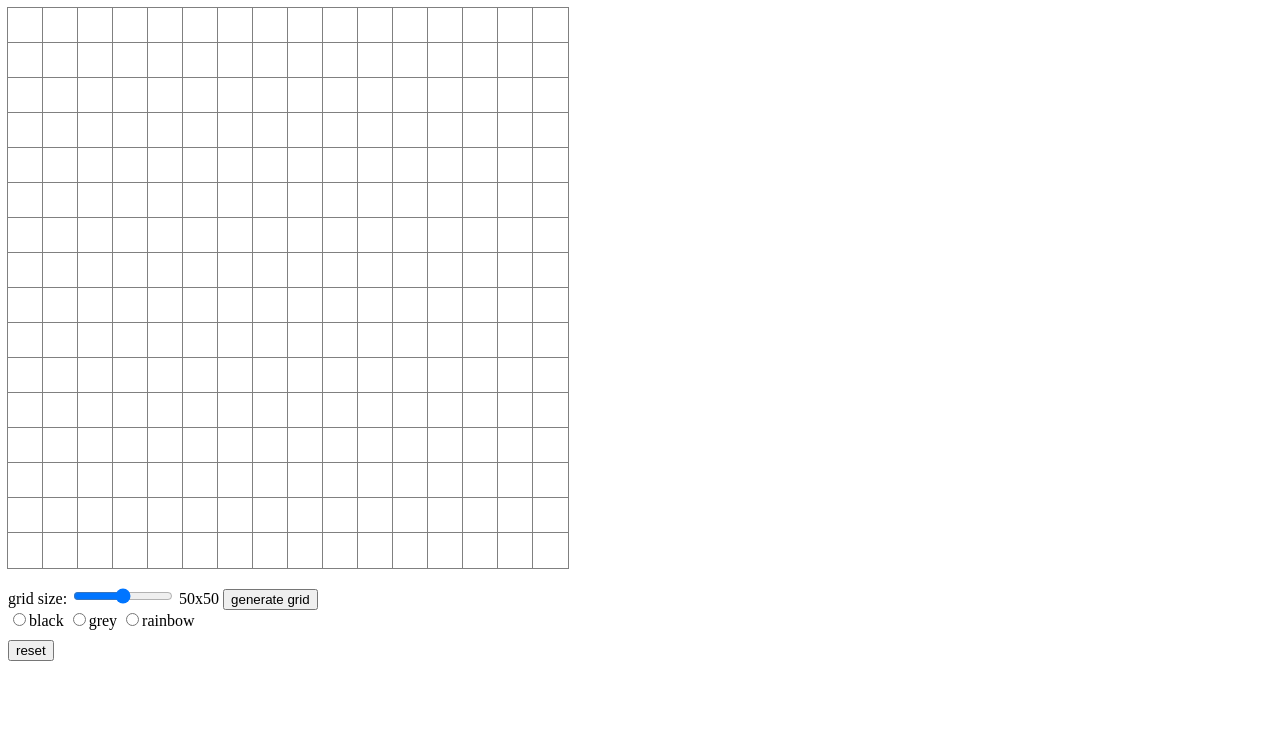
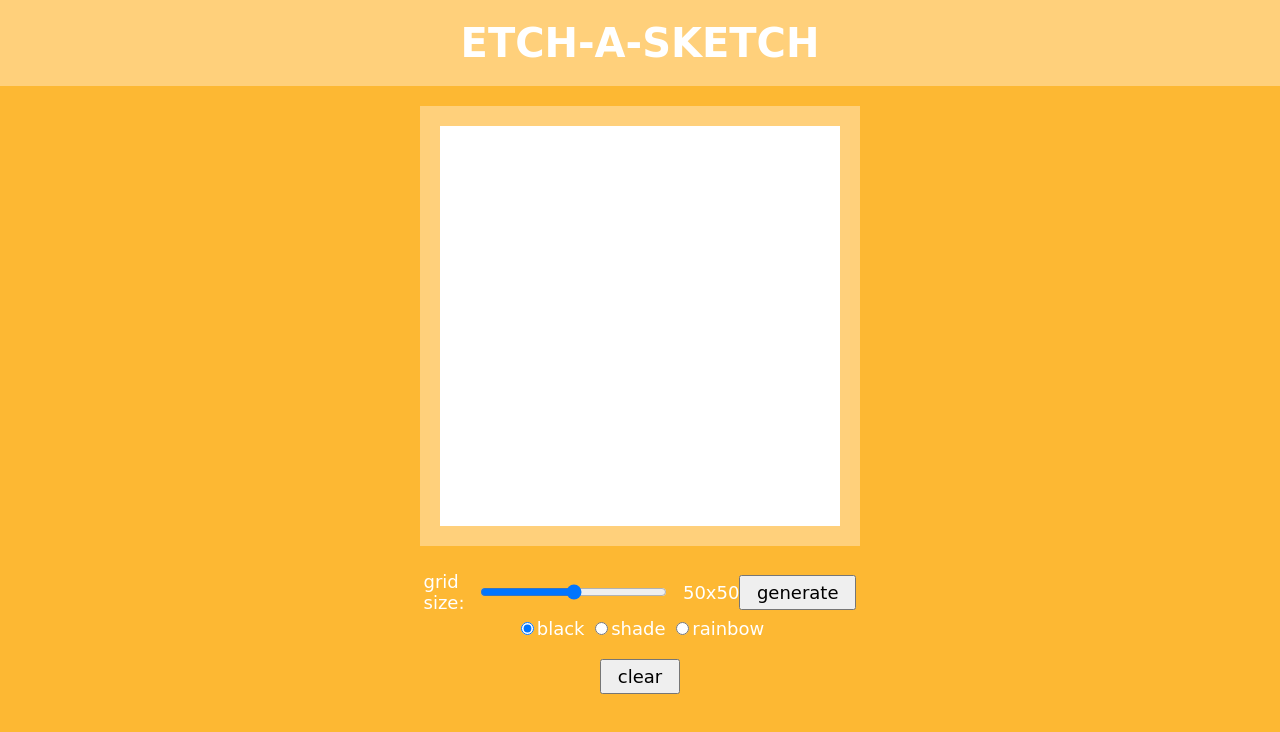
Before and after one commit to dintyo/etch, a plain HTML site: page index.html in a window 1280 px wide. Drawn offline with Linux system fonts and the light colour scheme; a web font is replaced by a local one.

Commit message:
made it look pretty

```diff
--- a/index.html
+++ b/index.html
@@ -1,25 +1,33 @@
 <!DOCTYPE html>
 <html lang="en">
-  <head>
+
+<head>
     <meta charset="UTF-8" />
     <meta http-equiv="X-UA-Compatible" content="IE=edge" />
     <meta name="viewport" content="width=device-width, initial-scale=1.0" />
     <title>Etch a Sketch</title>
 
     <link rel="stylesheet" href="styles.css" />
-  </head>
-  <body>
+    <link rel="preconnect" href="https://fonts.googleapis.com">
+    <link rel="preconnect" href="https://fonts.gstatic.com" crossorigin>
+    <link href="https://fonts.googleapis.com/css2?family=Poor+Story&display=swap" rel="stylesheet">
+</head>
+
+<body>
+    <h1>ETCH-A-SKETCH</h1>
     <div class="sketch-container"></div>
-    <br>
-    <label>grid size: </label><input type="range" class="input-gridsize" ></input>
-    <span class="span-gridsize">50x50</span>
-    <button class="btn-generate">generate grid</button>
-    <br>
-    <input type="radio" class="btnRadio" name ="mode" value="black"><label for="btnRadio">black</label>
-    <input type="radio" class="btnRadio" name ="mode" value="grey"><label for="btnRadio">grey</label>
-    <input type="radio" class="btnRadio" name ="mode" value="rainbow"><label for="btnRadio">rainbow</label>
-    <br>
-    <button class="btn-reset">reset</button>
+    <div class="gridsettings-container">
+        <label>grid size: </label><input type="range" class="input-gridsize"></input>
+        <span class="span-gridsize">50x50</span>
+        <button class="btn-generate">generate</button>
+    </div>
+    <div class="radio-container">
+        <input type="radio" class="btnRadio" name="mode" value="black" checked><label for="btnRadio">black</label>
+        <input type="radio" class="btnRadio" name="mode" value="grey"><label for="btnRadio">shade</label>
+        <input type="radio" class="btnRadio" name="mode" value="rainbow"><label for="btnRadio">rainbow</label>
+    </div>
+    <button class="btn-clear">clear</button>
     <script src="script.js"></script>
-  </body>
+</body>
+
 </html>
--- a/script.js
+++ b/script.js
@@ -1,23 +1,24 @@
 "use strict;";
 
 console.log("hello wrodl");
-
-///////////////////////////////////////
-// global variables
-
-const containerSize = 560;
-let mode = "black";
 
 ///////////////////////////////////////
 // dom variables
 
 const gridSquare = document.createElement("div");
 const sketchContainer = document.querySelector(".sketch-container");
-const btnReset = document.querySelector(".btn-reset");
+const btnClear = document.querySelector(".btn-clear");
 const inputGridSize = document.querySelector(".input-gridsize");
 const btnGenerate = document.querySelector(".btn-generate");
 const spanGrid = document.querySelector(".span-gridsize");
 const btnRadios = document.querySelectorAll(".btnRadio");
+
+///////////////////////////////////////
+// global variables
+
+const containerSize = sketchContainer.clientHeight;
+console.log(sketchContainer.clientHeight);
+let mode = "black";
 
 ///////////////////////////////////////
 // functions
@@ -37,8 +38,9 @@ const createGrid = function (gridSize) {
       const gridSquare = document.createElement("div");
       gridSquare.style.width = `${containerSize / gridSize}`;
       gridSquare.style.flex = 1;
-      gridSquare.style.outline = "1px solid grey";
-      gridSquare.style.backgroundColor = "white";
+      //   gridSquare.style.outline = "1px solid var(--color1)";
+      //   gridSquare.style.backgroundColor = "white";
+      gridSquare.style.background = "white";
       gridSquare.classList.add("gridsquare");
       col.appendChild(gridSquare);
     }
@@ -55,11 +57,15 @@ const highlightSquare = function (e) {
     console.log(randomColor);
     this.style.backgroundColor = "#" + randomColor;
     console.log("reached here");
+    // this.style.outline = "0px";
   }
 
   if (mode == "grey") {
     let currentBackground = this.style.background;
-    if (!currentBackground) {
+    console.log(currentBackground);
+    if (currentBackground == "white") {
+      console.log("WE GOT HERE");
+      this.style.backgroundColor = "black";
       this.style.background = "rgba(0, 0, 0, .09)";
     } else {
       currentBackground = this.style.background.match(/[^,\s]*(?=\)$)/, "");
@@ -69,9 +75,11 @@ const highlightSquare = function (e) {
       );
       console.log(this.style.background);
     }
+    // this.style.outline = "0px";
   }
   if (mode == "black") {
     this.style.backgroundColor = "black";
+    // this.style.outline = "0px";
   }
 };
 
@@ -114,10 +122,10 @@ allSquares.forEach((square) => {
   square.addEventListener("mouseover", highlightSquare);
 });
 
-btnReset.addEventListener("click", () => {
+btnClear.addEventListener("click", () => {
   allSquares.forEach((square) => {
     square.style.backgroundColor = "white";
-    square.style.outline = "1px solid grey";
+    // square.style.outline = "1px solid var(--color1)";
     console.log("hello");
   });
 });
--- a/styles.css
+++ b/styles.css
@@ -1,21 +1,78 @@
-.body {
+:root {
+  --color1: #ffd07b;
+  --color2: #fdb833;
+  --gridsize: 400px;
+}
+* {
+  font-family: "Poor Story", cursive;
+  font-size: min(3vmin, 18px);
+}
+
+body {
   display: flex;
-  justify-content: center;
   align-items: center;
+  justify-content: space-around;
+  flex-direction: column;
+  background-color: var(--color2);
+  color: white;
+  margin: 0px;
+}
+
+h1 {
+  background-color: var(--color1);
+  flex: 0;
+  width: 100%;
+  height: 10vmin;
+  font-size: 5vmin;
+  text-align: center;
+  text-justify: center;
+  margin: 0;
+  margin-bottom: 20px;
+  padding: 20px 0px;
+  padding-left: 0px;
+  padding-right: 0px;
+}
+
+button {
+  padding: 5px 16px;
 }
 
 .sketch-container {
-  width: 560px;
-  height: 560px;
+  /* flex: 1; */
+  width: var(--gridsize);
+  height: var(--gridsize);
   display: flex;
   align-items: center;
   justify-items: center;
+  margin-bottom: 40px;
+  margin-top: 20px;
+  box-sizing: border-box;
+  outline: 20px solid #ffd07b;
+  background-color: white;
 }
 
-.btn-reset {
-  margin-top: 10px;
+.btn-clear {
+  margin-top: 20px;
 }
 
 .input-gridsize {
   width: 100px;
+  background-color: inherit;
 }
+
+.gridsettings-container {
+  display: flex;
+  align-items: center;
+  justify-content: space-around;
+  gap: 2vmin;
+}
+
+.span-gridsize {
+  min-width: 40px;
+}
+
+input[type="range"] {
+  height: 32px;
+  margin: 10px 0;
+  width: 100%;
+}
```
